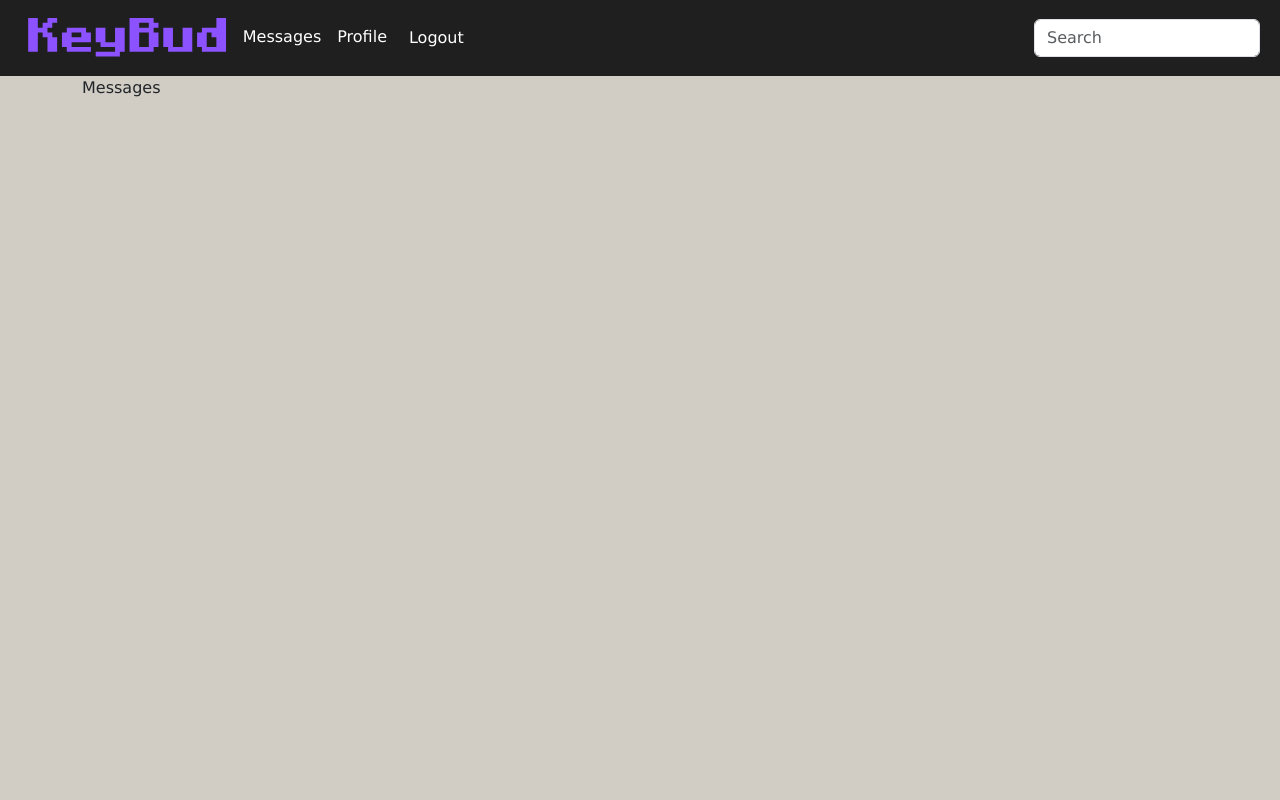
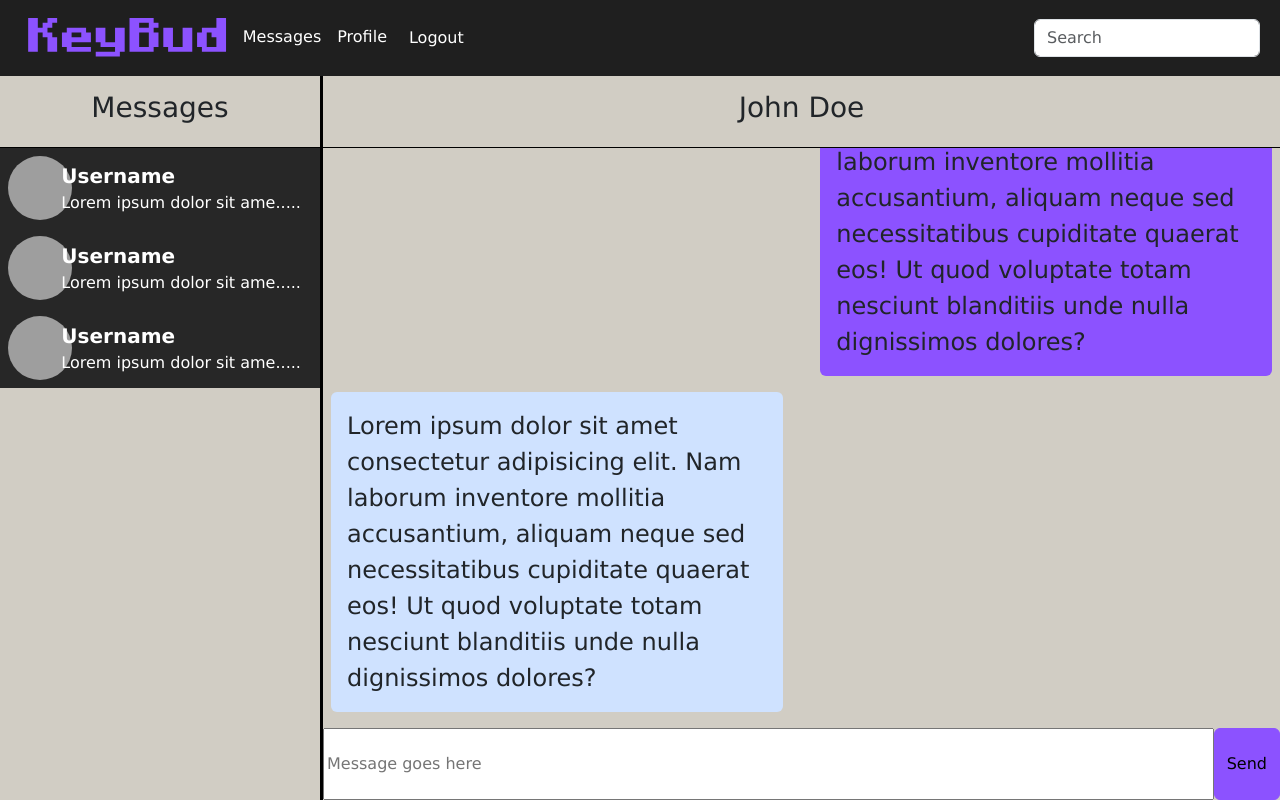
Before and after one commit to jomkv/KeyBud, a React (Create React App) app: page /messages in a window 1280 px wide. Built offline with nearby package versions, Linux system fonts and the light colour scheme; no server answers; sample sign-in values are in the browser's storage; grey boxes are pictures that could not be loaded; a web font is replaced by a local one.

Commit message:
feat: messages page layout setup

```diff
--- a/src/components/NavbarComponent.tsx
+++ b/src/components/NavbarComponent.tsx
@@ -29,7 +29,14 @@ function NavbarComponent() {
   };
 
   return (
-    <Navbar sticky="top" expand="lg" className="bg-secondary">
+    <Navbar
+      sticky="top"
+      expand="lg"
+      className="bg-secondary"
+      style={{
+        position: "sticky",
+      }}
+    >
       <Container fluid>
         <Link to="/">
           <img alt="logo" src="/images/Final Logo.svg" height={60} />
--- /dev/null
+++ b/src/components/messages/Conversation.tsx
@@ -0,0 +1,67 @@
+import { Button } from "react-bootstrap";
+
+function Conversation() {
+  return (
+    <div
+      className="h-100 w-75"
+      style={{
+        borderLeft: "3px solid #000000",
+      }}
+    >
+      <div
+        className="border-bottom border-black w-100 d-flex justify-content-center align-items-center pt-2"
+        style={{
+          height: "10%",
+        }}
+      >
+        <p className="fs-3">John Doe</p>
+      </div>
+      <div
+        className="d-flex flex-column justify-content-end ps-2 pe-2"
+        style={{
+          height: "80%",
+          maxHeight: "80%",
+          overflow: "auto",
+        }}
+      >
+        <div
+          className="align-self-end"
+          style={{
+            maxWidth: "48%",
+          }}
+        >
+          <p className="fs-4 p-3 rounded bg-primary">
+            Lorem ipsum dolor sit amet consectetur adipisicing elit. Nam laborum
+            inventore mollitia accusantium, aliquam neque sed necessitatibus
+            cupiditate quaerat eos! Ut quod voluptate totam nesciunt blanditiis
+            unde nulla dignissimos dolores?
+          </p>
+        </div>
+        <div
+          className="align-self-start"
+          style={{
+            maxWidth: "48%",
+          }}
+        >
+          <p className="fs-4 p-3 rounded bg-primary-subtle">
+            Lorem ipsum dolor sit amet consectetur adipisicing elit. Nam laborum
+            inventore mollitia accusantium, aliquam neque sed necessitatibus
+            cupiditate quaerat eos! Ut quod voluptate totam nesciunt blanditiis
+            unde nulla dignissimos dolores?
+          </p>
+        </div>
+      </div>
+      <div
+        className="d-flex"
+        style={{
+          height: "10%",
+        }}
+      >
+        <input className="w-100" type="text" placeholder="Message goes here" />
+        <Button>Send</Button>
+      </div>
+    </div>
+  );
+}
+
+export default Conversation;
--- /dev/null
+++ b/src/components/messages/ConversationOption.tsx
@@ -0,0 +1,30 @@
+import { Row, Col } from "react-bootstrap";
+
+function ConversationOption() {
+  return (
+    <Row className="gx-0 chat-container">
+      <Col xs={2} sm={2}>
+        <img
+          src="images/user_icon.png"
+          alt="icon"
+          className="rounded-circle me-0 p-2"
+          style={{
+            objectFit: "cover",
+            width: "80px",
+            height: "80px",
+          }}
+        />
+      </Col>
+      <Col
+        xs={10}
+        sm={10}
+        className="ps-2 d-flex flex-column justify-content-center"
+      >
+        <p className="m-0 p-0 fs-5 fw-bold">Username</p>
+        <p className="m-0 p-0 fw-light">Lorem ipsum dolor sit ame.....</p>
+      </Col>
+    </Row>
+  );
+}
+
+export default ConversationOption;
--- /dev/null
+++ b/src/components/messages/ConversationSelector.tsx
@@ -0,0 +1,34 @@
+import { Container } from "react-bootstrap";
+
+import ConversationOption from "./ConversationOption";
+
+function ConversationSelector() {
+  return (
+    <div className="h-100 w-25">
+      <div
+        className="border-bottom border-black w-100 d-flex justify-content-center align-items-center pt-2"
+        style={{
+          height: "10%",
+        }}
+      >
+        <p className="fs-3">Messages</p>
+      </div>
+      <Container
+        fluid
+        className="p-0"
+        style={{
+          color: "white",
+          height: "90%",
+          maxHeight: "90%",
+          overflowY: "auto",
+        }}
+      >
+        <ConversationOption />
+        <ConversationOption />
+        <ConversationOption />
+      </Container>
+    </div>
+  );
+}
+
+export default ConversationSelector;
--- a/src/global.css
+++ b/src/global.css
@@ -162,3 +162,19 @@ body {
   background-color: white;
   opacity: 8%;
 }
+
+.messages-container {
+  width: 100%;
+  height: 90%;
+  margin: 5rem;
+  display: flex;
+  background-color: aqua;
+}
+
+.chat-container {
+  background-color: #272727;
+}
+
+.chat-container:hover {
+  background-color: #363636;
+}
--- a/src/pages/Messages.tsx
+++ b/src/pages/Messages.tsx
@@ -1,13 +1,24 @@
-import { Container } from "react-bootstrap";
+import { Container, Row, Col } from "react-bootstrap";
 
 import NavbarComponent from "../components/NavbarComponent";
+import ConversationSelector from "../components/messages/ConversationSelector";
+import Conversation from "../components/messages/Conversation";
 
 function Messages() {
   return (
-    <div className="bg-light">
+    <div className="bg-light h-100 bg-light">
       <NavbarComponent />
 
-      <Container className="mb-3">Messages</Container>
+      <div
+        className="w-100 d-flex"
+        style={{
+          height: "calc(100vh - 76px)",
+          overflow: "auto",
+        }}
+      >
+        <ConversationSelector />
+        <Conversation />
+      </div>
     </div>
   );
 }
```
